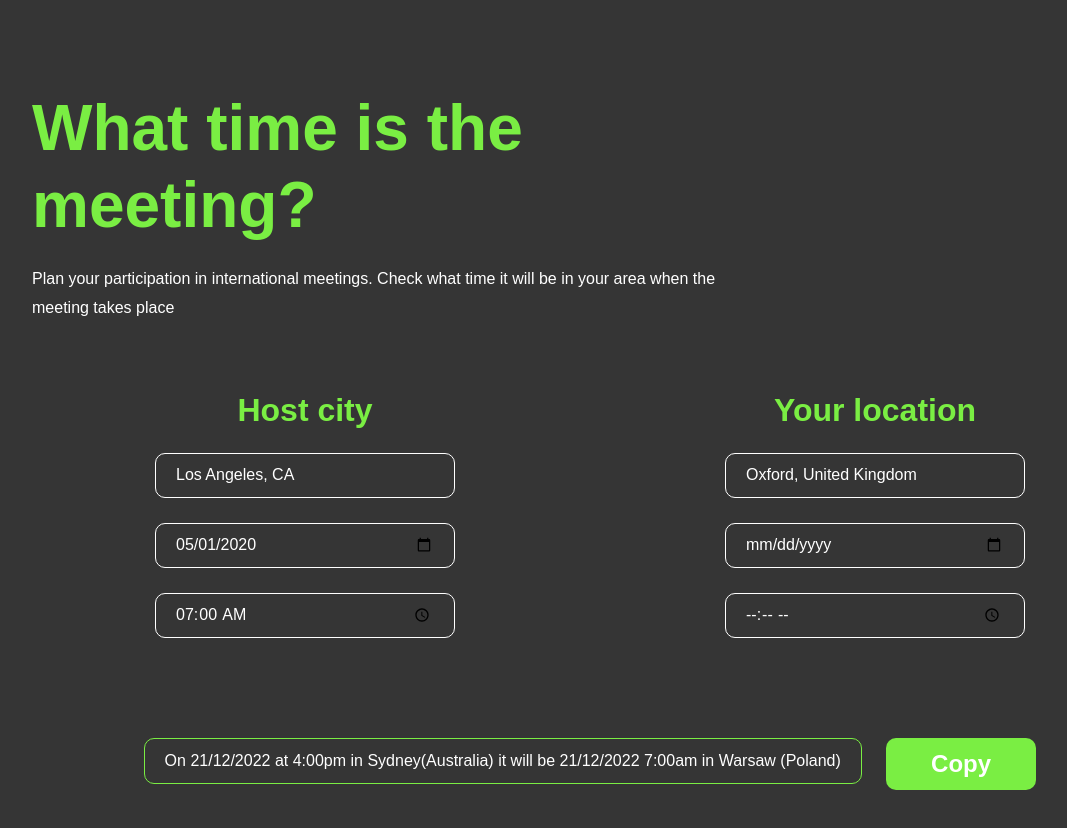
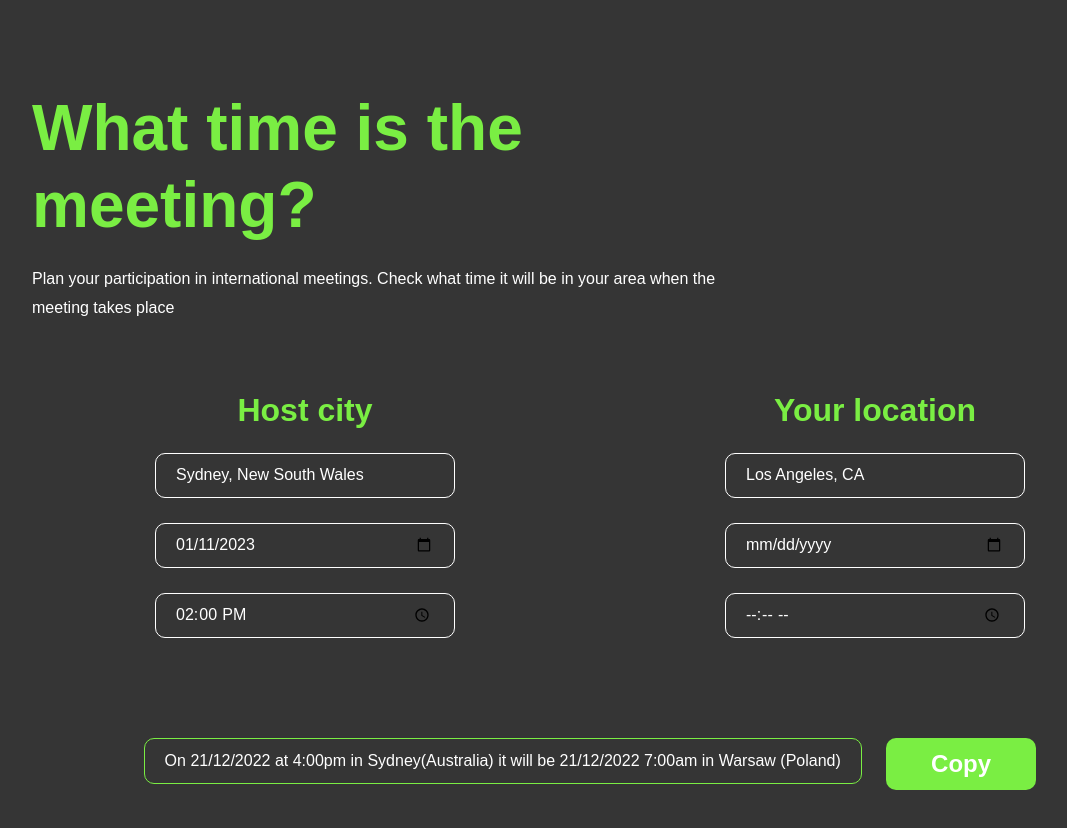
Before and after one commit to TatianaMoseeva/timechecker, a React (Create React App) app: page / in a window 1280 px wide. Shown: the top 828 px of the page, without its empty margins (50-1117 px from the left). Built offline with nearby package versions, Linux system fonts and the light colour scheme; no server answers.

Commit message:
add onChange event handlers

```diff
--- a/src/components/destCity/DestCity.js
+++ b/src/components/destCity/DestCity.js
@@ -1,6 +1,6 @@
 import './DestCity.scss';
 
-function DestCity({city, day, time}) {
+function DestCity({city, day, time, handleChange}) {
 
     return  <div className="info-blocks__section dest">
                 <h2 className="info-blocks__title">Your location</h2>
@@ -8,16 +8,19 @@ function DestCity({city, day, time}) {
                     type="text"
                     placeholder='City'
                     value={city}
+                    onChange={event => handleChange('targetCity', event)}
                 />
                 <input
                     type="date"
                     placeholder='Day'
                     value={day}
+                    onChange={event => handleChange('targetDay', event)}
                 />
                 <input
                     type="time"
                     placeholder='Time'
                     value={time}
+                    onChange={event => handleChange('targetTime', event)}
                 />
             </div>
 
--- a/src/components/hostCity/HostCity.js
+++ b/src/components/hostCity/HostCity.js
@@ -1,7 +1,7 @@
 
 import './HostCity.scss';
 
-function HostCity({city, day, time}) {
+function HostCity({city, day, time, handleChange}) {
 
     return  <div className="info-blocks__section host">
                 <h2 className="info-blocks__title">Host city</h2>
@@ -9,16 +9,19 @@ function HostCity({city, day, time}) {
                     type="text"
                     placeholder='City'
                     value={city}
+                    onChange={event => handleChange('baseCity', event)}
                 />
                 <input
                     type="date"
                     placeholder='Day'
                     value={day}
+                    onChange={event => handleChange('baseDay', event)}
                 />
                 <input
                     type="time"
                     placeholder='Time'
                     value={time}
+                    onChange={event => handleChange('baseTime', event)}
                 />
             </div>
 
--- a/src/components/infoBlocks/InfoBlocks.js
+++ b/src/components/infoBlocks/InfoBlocks.js
@@ -10,8 +10,8 @@ import Col from 'react-bootstrap/Col';
 import './InfoBlocks.scss';
 
 const initData = {
-    baseCity: 'Los Angeles, CA', baseDay: '2020-05-01', baseTime: '07:00:00',
-    targetCity: 'Oxford, United Kingdom', targetDay: '', targetTime: ''
+    baseCity: 'Sydney, New South Wales', baseDay: '2023-01-11', baseTime: '14:00:00',
+    targetCity: 'Los Angeles, CA', targetDay: '', targetTime: ''
 }
 
 
@@ -21,14 +21,16 @@ function InfoBlocks() {
     timeApiService.getTargetTime().then(res => console.log(res));
 
 
+    const [value, setValue] = useState(initData);
 
-
-    const [value, setValue] = useState(initData);
+    function handleChange(prop, event) {
+		setValue({...value, ...{[prop]: event.target.value}});
+	}
 
     return <main className="info-blocks">
                 <Row>
-                    <Col><HostCity city={value.baseCity} day={value.baseDay} time={value.baseTime}/></Col>
-                    <Col><DestCity city={value.targetCity} day={value.targetDay} time={value.targetTime}/></Col>
+                    <Col><HostCity city={value.baseCity} day={value.baseDay} time={value.baseTime} handleChange={handleChange}/></Col>
+                    <Col><DestCity city={value.targetCity} day={value.targetDay} time={value.targetTime} handleChange={handleChange}/></Col>
                 </Row>
             </main>
 
--- a/src/services/TimeApiService.js
+++ b/src/services/TimeApiService.js
@@ -3,9 +3,9 @@ class TimeApiService {
     _apiBase = 'https://timezone.abstractapi.com/v1/convert_time/';
     _apiKey = 'api_key=4e2b5503e73e4530b9c2241753d53558';
 
-    _baseLocation = 'Los Angeles, CA';
-    _baseDateTime = '2020-05-01 07:00:00';
-    _targetLocation = 'Oxford, United Kingdom';
+    _baseLocation = 'Sydney, NSW';
+    _baseDateTime = '2023-01-11 14:00:00';
+    _targetLocation = 'Los Angeles, CA';
 
     getResource = async (url) => {
         let res = await fetch(url);
```
